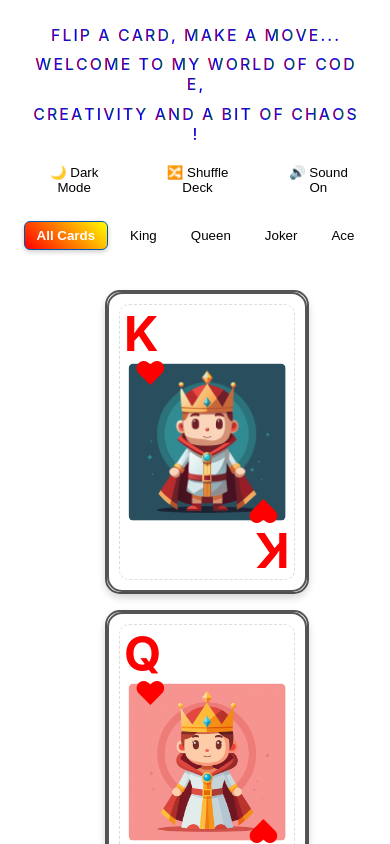
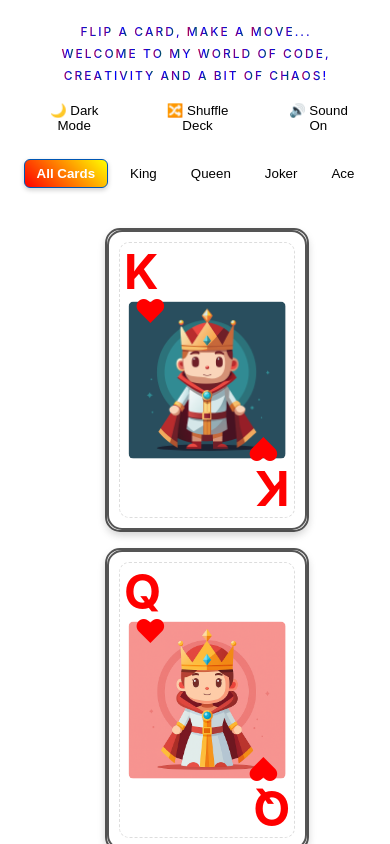
Before and after one commit to Arghamita08/my-portfolio, a React (Create React App) app: page / in a window 390 px wide. Shown: the top 844 px of the page. Built offline with nearby package versions, Linux system fonts and the light colour scheme.

Commit message:
Update App.css

```diff
--- a/src/App.css
+++ b/src/App.css
@@ -129,6 +129,13 @@ button:hover {
   }
 }
 
+@media (max-width: 415px) {
+  .animated-line {
+    font-size: 0.75em;
+    padding: 0 10px;
+  }
+}
+
 .portfolio-container.dark-mode button {
   background-color: #555;
   color: #eee;
```
